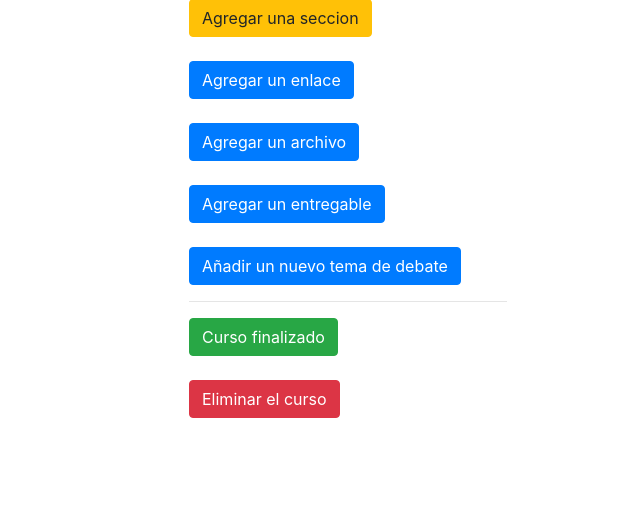
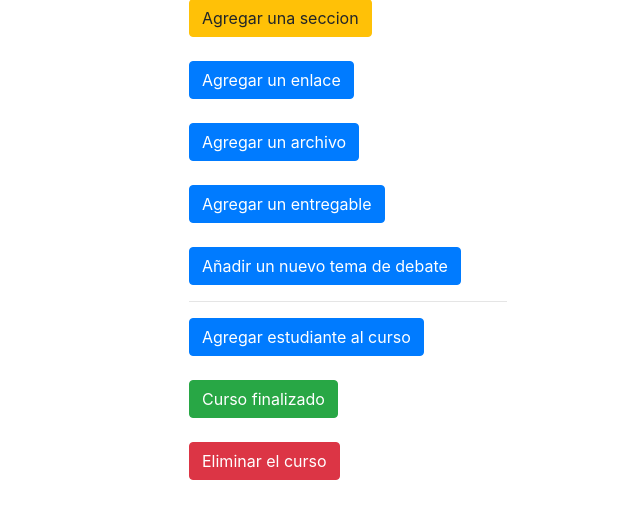
Before and after one commit to HanzelxD778/cs50w-project4, a Django app: page /curso/19 in a window 1280 px wide. Shown: the part 729-1257 px from the top of the page, without its empty margins (640-1280 px from the left). Before the commit the page ends 1147 px from the top, so only its background shows below. Run offline with Django 3.2, Linux system fonts and the light colour scheme; a user stored in the database is signed in; data comes from the database, SQL or seed files in the repository; both versions use the stored data as it was after the commit; data that the repository does not hold is empty; some libraries are stand-ins or nearby versions.

Commit message:
agregado el agregar estudiante al curso que se habia borrado

```diff
--- a/PortAll50/templates/portall50/curso.html
+++ b/PortAll50/templates/portall50/curso.html
@@ -335,12 +335,48 @@
                     <hr>
 
                     <div>
+                        <button type="button" class="btn btn-primary" data-toggle="modal" data-target="#agregarEstudiantesCurso">
+                            Agregar estudiante al curso
+                        </button>
+                        <!-- Button trigger modal -->
+                        <!-- MODAL AGREGAR FORO -->
+                        <form method="POST" action="{% url 'agregarEstudiantesCurso' %}" enctype="multipart/form-data">
+                            {% csrf_token %}
+                            <!-- Modal -->
+                            <div class="modal fade" id="agregarEstudiantesCurso" tabindex="-1" aria-labelledby="agregarEstudiantesCurso" aria-hidden="true">
+                                <div class="modal-dialog">
+                                <div class="modal-content">
+                                    <div class="modal-header">
+                                        <h5 class="modal-title text-center" id="agregarEstudiantesCurso">
+                                            Agregar estudiante al curso
+                                        </h5>
+                                        <button type="button" class="close" data-dismiss="modal" aria-label="Close">
+                                        <span aria-hidden="true">&times;</span>
+                                        </button>
+                                    </div>
+                                    <div class="modal-body">
+                                        <div class="form-group">
+                                            <input required type="text" name="username" class="form-control" placeholder="Nombre unico del estudiante a agregar" autocomplete="off">
+                                        </div>
+                                        <input name='curso_id' class="form-control" style="background: transparent;  border: none;" type="hidden"
+                                        value="{{curso.id}}" readonly placeholder="Default input">
+                                    </div>
+                                    <div class="modal-footer">
+                                        <button type="button" class="btn btn-secondary" data-dismiss="modal">Cancelar</button>
+                                        <button type="submit" class="btn btn-primary">Agregar</button>
+                                    </div>
+                                </div>
+                            </div>
+                        </form>
+                    </div>
+
+                    <div>
                         {% if curso.estado_curso == "2" %}
-                        <button type="button" class="btn btn-success">
+                        <button type="button" class="btn btn-success mt-4">
                             Curso finalizado
                         </button>
                         {% else %}
-                            <button type="button" class="btn btn-success" data-toggle="modal" data-target="#finalizarCurso">
+                            <button type="button" class="btn btn-success mt-4" data-toggle="modal" data-target="#finalizarCurso">
                                 Finalizar curso
                             </button>
                         {% endif %}
--- a/PortAll50/views.py
+++ b/PortAll50/views.py
@@ -465,7 +465,7 @@ def agregarEstudiantesCurso(request):
             existe = True
 
     if existe:
-        return redirect("/portall", messages.error(request, "El estudiante ya pertenece al curso"))
+        return redirect("/portall", messages.warning(request, "El estudiante ya pertenece al curso"))
 
     try:
         usuario = User.objects.get(username=username)
@@ -476,7 +476,7 @@ def agregarEstudiantesCurso(request):
         return redirect("/portall", messages.error(request, "Ese estudiante no existe"))
     else:
         curso.cuentas.add(usuario)
-        return redirect("/portall", messages.error(request, f"{usuario.username} agregado al curso {curso.nombre_curso}"))
+        return redirect("/portall", messages.success(request, f"{usuario.username} agregado al curso {curso.nombre_curso}"))
 
 def mensaje(request, id_persona):
     persona = User.objects.get(id=id_persona)
```
Also changed, not shown: db.sqlite3.
